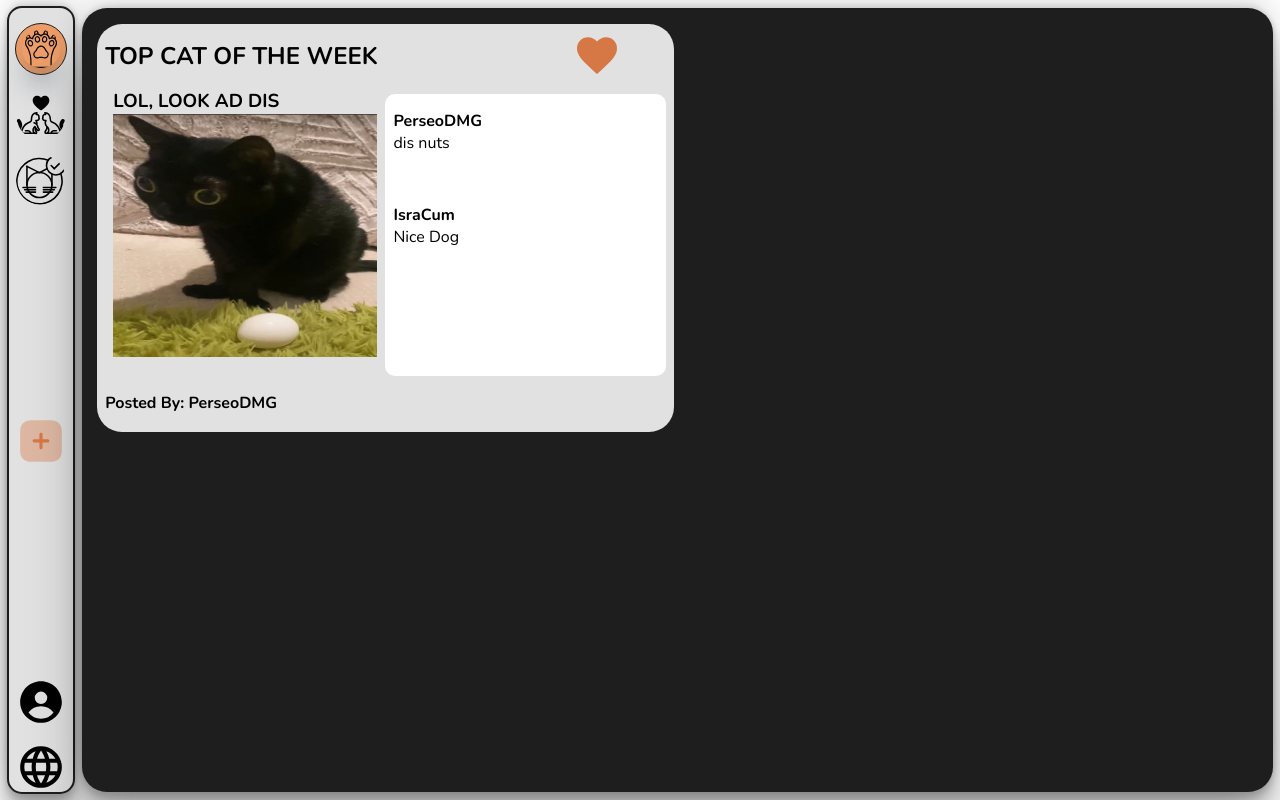
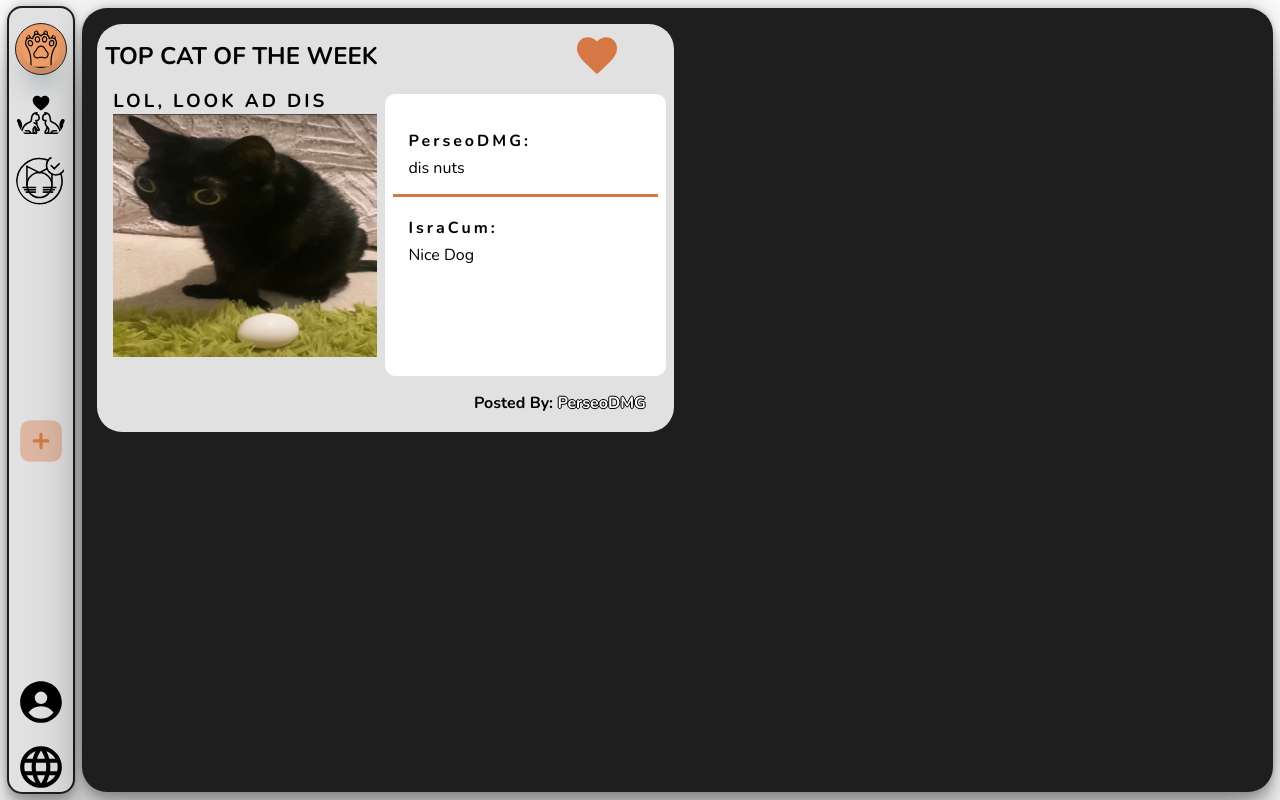
Before and after one commit to PerseOMG/shareYourCatFE, an Angular app: page / in a window 1280 px wide. Built offline with nearby package versions, Linux system fonts and the light colour scheme.

Commit message:
SYC | Styling cat of the week card - Responsiveness

```diff
--- a/src/app/components/layout/cat-of-the-week/cat-of-the-week.component.html
+++ b/src/app/components/layout/cat-of-the-week/cat-of-the-week.component.html
@@ -1,6 +1,6 @@
 <div class="card__container">
     <div class="card__header">
-        <h2>TOP CAT OF THE WEEK</h2>
+        <h2 class="card__header-title">TOP CAT OF THE WEEK</h2>
         <img (click)="onFav()" class="card__actions-favorite" [src]="postData.isLikedByUser ? '../../../../assets/icons/favorite-fill.svg' : '../../../../assets/icons/favorite.svg'" alt="favorite-icon">
     </div>
     <div class="card__main-content-container">
@@ -14,12 +14,12 @@
 
         <div class="card__comments">
             <div class="card__comment" *ngFor="let comment of postData.comments">
-                <strong>{{comment.userName}}</strong>
-                <span>{{comment.comment}}</span>
+                <strong class="card__comment-user">{{comment.userName}}:</strong>
+                <span class="card__comment-comment">{{comment.comment}}</span>
             </div>
         </div>
-        <div>
-            <strong>Posted By: <span>{{postData.postedBy}}</span></strong>
-        </div>
+    </div>
+    <div class="card__footer">
+        <strong>Posted By: <span class="card__footer-posted-by">{{postData.postedBy}}</span></strong>
     </div>
 </div>
--- a/src/app/components/layout/cat-of-the-week/cat-of-the-week.styles.scss
+++ b/src/app/components/layout/cat-of-the-week/cat-of-the-week.styles.scss
@@ -1,14 +1,12 @@
 @import "../../../../styles.scss";
-h3,
-h2 {
-  margin: 0;
-}
-
 .card {
   &__header {
     display: flex;
     justify-content: space-between;
     align-items: center;
+    &-title {
+      margin: 0;
+    }
   }
   &__container {
     background-color: $calico-cat-fifth;
@@ -42,7 +40,8 @@ h2 {
         grid-template-columns: 1fr 1fr;
       }
       &-title {
-        font-weight: bolder;
+        margin: 0;
+        letter-spacing: 3px;
       }
     }
   }
@@ -57,8 +56,17 @@ h2 {
   &__comment {
     display: flex;
     flex-direction: column;
+    padding: 15px;
     &:not(:first-child) {
-      margin-top: 50px;
+      border-top: 3px solid $calico-cat-secondary;
+    }
+    &-user {
+      margin: 5px 0;
+      letter-spacing: 3px;
+      &:hover {
+        color: $calico-cat-primary;
+        cursor: pointer;
+      }
     }
   }
   &__post-image {
@@ -67,4 +75,36 @@ h2 {
     aspect-ratio: 1/1;
     max-height: 300px;
   }
+  &__footer {
+    text-align: end;
+    margin-right: 20px;
+    &-posted-by {
+      color: white;
+      text-shadow: -1px 0 black, 0 1px black, 1px 0 black, 0 -1px black;
+    }
+  }
 }
+
+// 480 not show
+//  1024 flex - direction row - scroll if overflow
+@media screen and (max-width: $small) {
+  .card__container {
+    display: none;
+  }
+}
+
+@media screen and (max-width: $medium) {
+  .card {
+    &__container {
+      overflow-y: auto;
+    }
+    &__main {
+      &-content {
+        &-container {
+          display: flex;
+          flex-direction: column;
+        }
+      }
+    }
+  }
+}
--- a/src/styles.scss
+++ b/src/styles.scss
@@ -22,6 +22,9 @@ $tabby-cat-secondary: #5c6c70;
 $tabby-cat-ternary: #87888f;
 $tabby-cat-quaternary: #9499a4;
 $tabby-cat-fifth: #644435;
+// Breakpoints
+$small: 480px;
+$medium: 1024px;
 * {
   font-family: Nunito;
 }
```
